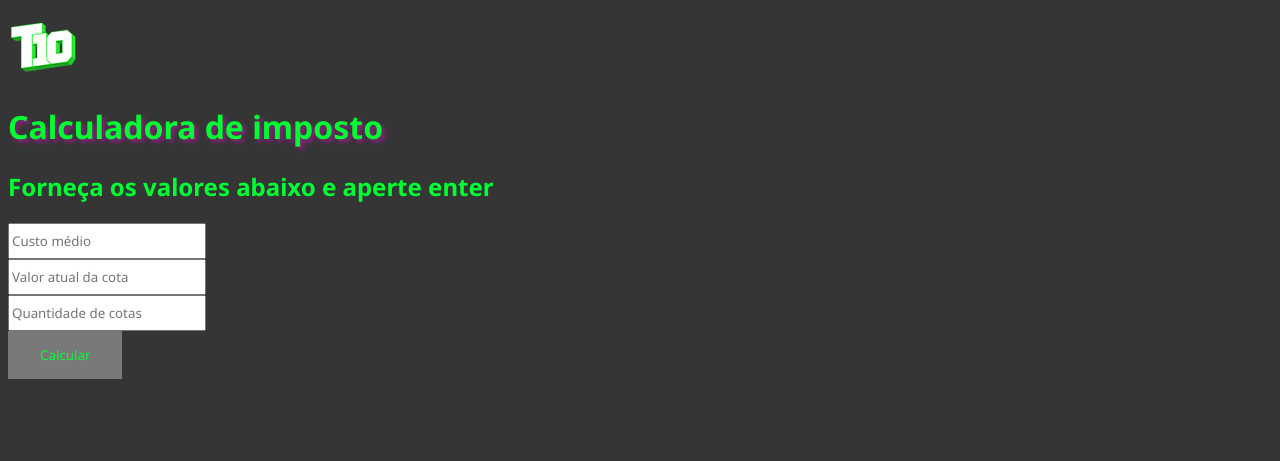
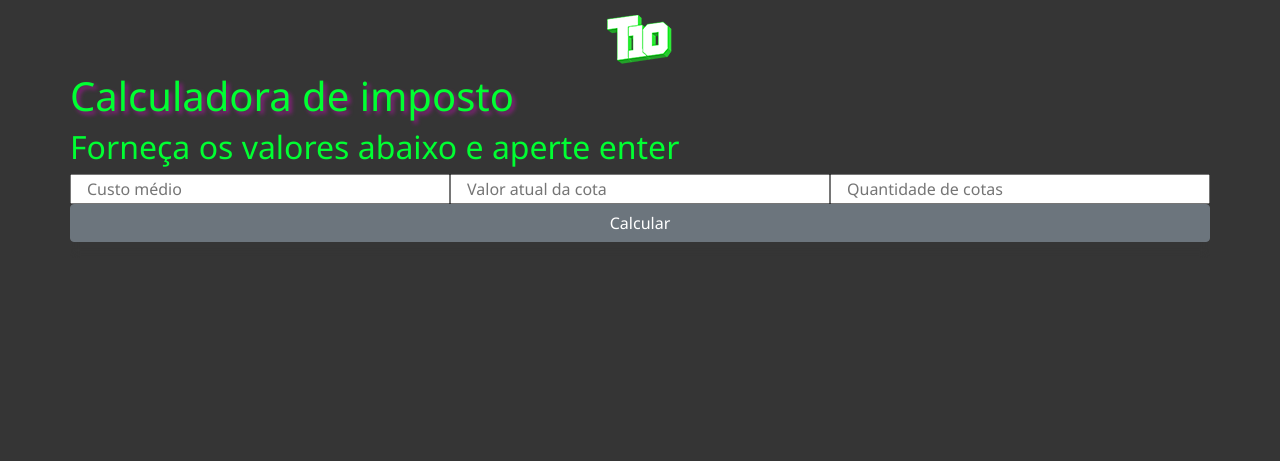
Before and after one commit to Tchello10/calculaImposto, a plain HTML site: page index.html in a window 1280 px wide. Drawn offline with nearby package versions, Linux system fonts and the light colour scheme.

Commit message:
Testes de implementação de Bootstrap

```diff
--- a/Content/CSS/style.css
+++ b/Content/CSS/style.css
@@ -8,8 +8,6 @@ input.caixaInsert {
   text-decoration: none;
   backdrop-filter: blur(5px);
   font-family: "Noto Sans", sans-serif;
-  width: 15%;
-  height: 30px;
 }
 
 button {
@@ -29,11 +27,9 @@ button:hover {
 }
 
 .valores {
-  display: flex;
   backdrop-filter: blur(5px);
   align-items: baseline;
   align-content: space-between;
-  flex-direction: column;
 }
 
 h1 {
--- a/Content/JS/calculadora.js
+++ b/Content/JS/calculadora.js
@@ -38,6 +38,7 @@ function calculadora() {
         "Parabéns, você teve um lucro de: R$" +
         lucro +
         " e está livre de impostos";
+      document.querySelector("#avisaImposto").innerHTML = "";
     }
   }
 }
--- a/index.html
+++ b/index.html
@@ -6,30 +6,36 @@
     <meta name="viewport" content="width=device-width, initial-scale=1.0">
     <title>Calculadora de imposto</title>
 
+    <link rel="stylesheet" href="./Content/CSS/bootstrap.min.css">
     <link rel="stylesheet" href="./Content/CSS/style.css">
 
     <script src="./Content/JS/calculadora.js"></script>
 </head>
 <body>
 
-    <img src="./Content/Images/SubBadge.png" alt="Logo T 10 multimedia">
+    <div class="container text-center">
+        <img src="./Content/Images/SubBadge.png" alt="Logo T 10 multimedia" class="rounded float-start">
+        <h1 class="row align-items-center">Calculadora de imposto</h1>
+        <h2 class="row align-items-center">Forneça os valores abaixo e aperte enter</h2>
+    </div>
 
-    <h1>Calculadora de imposto</h1>
-    <h2>Forneça os valores abaixo e aperte enter</h2>
+    <div class="container">
+        <div class="valores row">
 
-    <div class="valores">
+            <input type="number" name="custo-medio" id="mediaCota" placeholder="Custo médio" class="caixaInsert col-4">
 
-        <input type="number" name="custo-medio" id="mediaCota" placeholder="Custo médio" class="caixaInsert">
+            <input type="number" name="valor-Atual" id="valorAtual" placeholder="Valor atual da cota"
+                class="caixaInsert col-4">
 
-        <input type="number" name="valor-Atual" id="valorAtual" placeholder="Valor atual da cota" class="caixaInsert">
+            <input type="number" name="quantidade-Cota" id="qtdCota" placeholder="Quantidade de cotas"
+                class="caixaInsert col-4">
 
-        <input type="number" name="quantidade-Cota" id="qtdCota" placeholder="Quantidade de cotas" class="caixaInsert">
+            <button id="clicaCalcula" onmousedown="calculadora();" class="col-12 btn btn-secondary">Calcular</button>
 
-        <button id="clicaCalcula" onmousedown="calculadora();">Calcular</button>
+            <h2 class="title-resultado col-12"><span id="avisaLucroPreju"></span></h2>
 
-        <h2 class="title-resultado"><span id="avisaLucroPreju"></span></h2>
-
-        <h2 class="title-resultado"><span id="avisaImposto"></span></h2>
+            <h2 class="title-resultado col-12"><span id="avisaImposto"></span></h2>
+        </div>
     </div>
 </body>
 </html>
```
